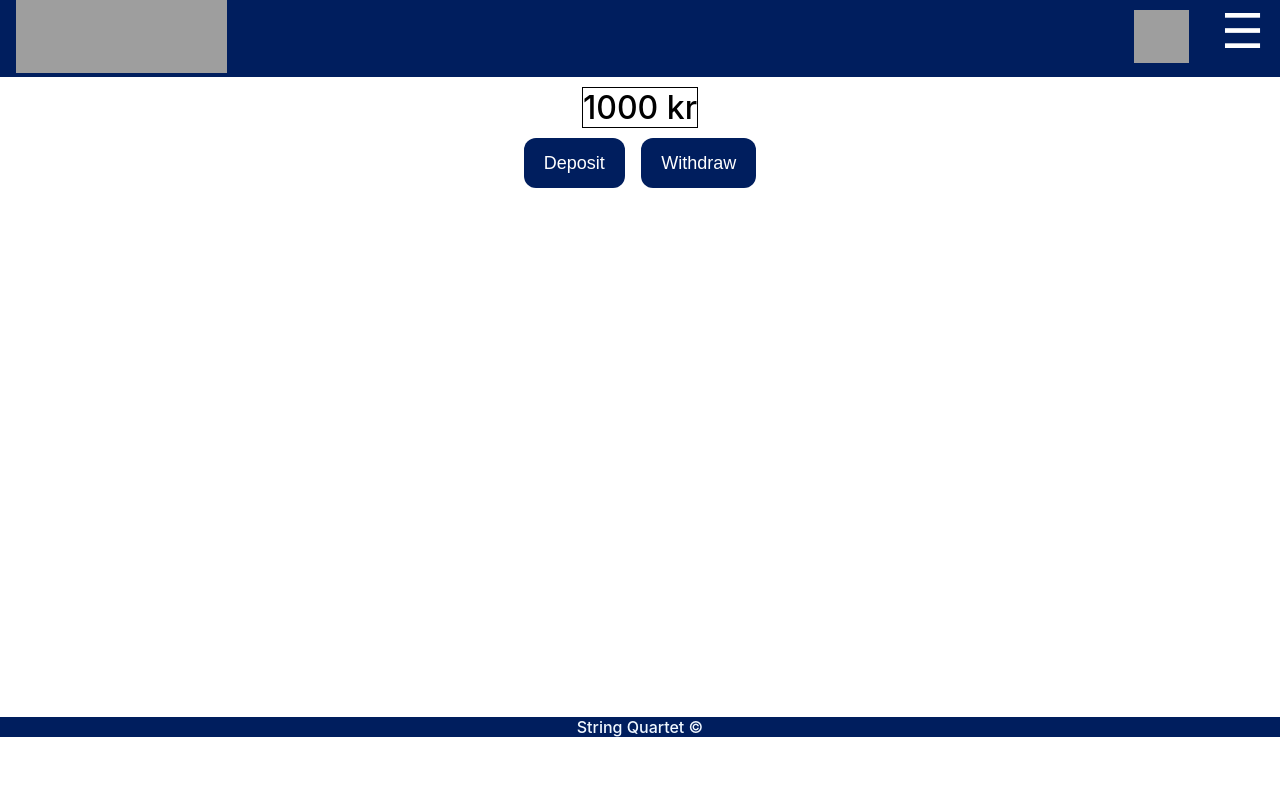
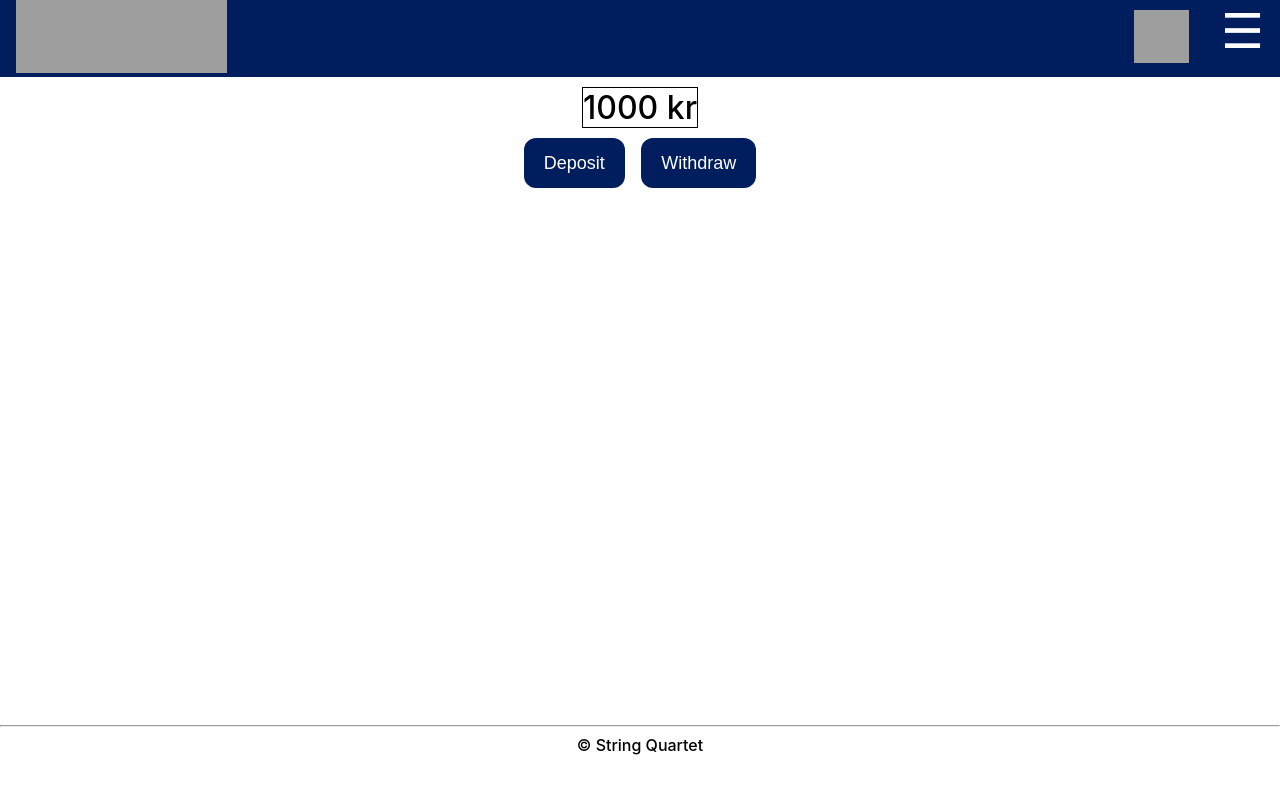
Before and after one commit to e-zetterberg/zen-pay, a Next.js app in the folder client/: page /account in a window 1280 px wide. Shown: the top 794 px of the page. Built offline with nearby package versions, Linux system fonts and the light colour scheme; grey boxes are pictures that could not be loaded.

Commit message:
more discreet footer

```diff
--- a/client/app/Footer.jsx
+++ b/client/app/Footer.jsx
@@ -3,7 +3,11 @@ import '../styles/footer.css'
 
 function Footer() {
   return (
-    <div className='footer'>String Quartet &#169;</div>
+    <div className='footer'>
+
+      <hr />
+      <div>&#169; String Quartet</div>
+    </div>
   )
 }
 
--- a/client/styles/footer.css
+++ b/client/styles/footer.css
@@ -1,7 +1,6 @@
 .footer{
     display: block;
     width: 100%;
-    background-color: #001e5e;
-    color: aliceblue;
     text-align: center;
+    opacity: 25gi%;
 }
```
